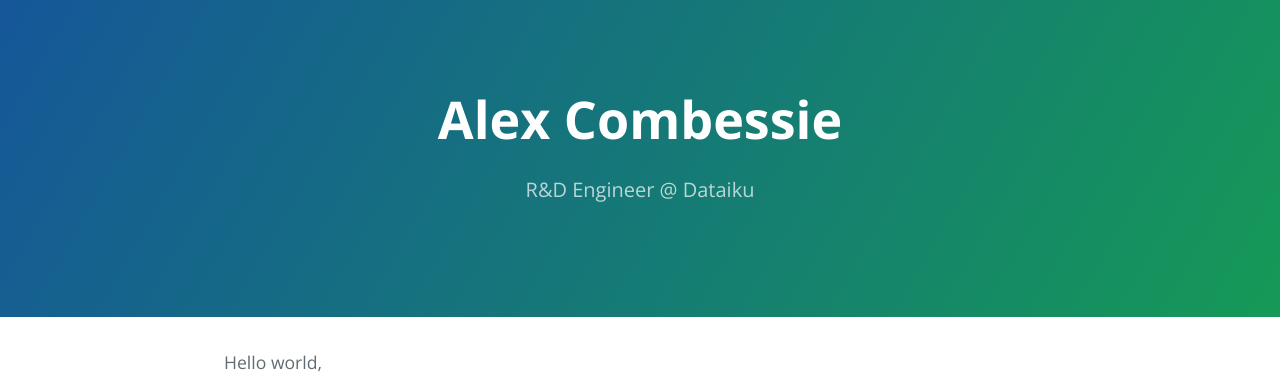
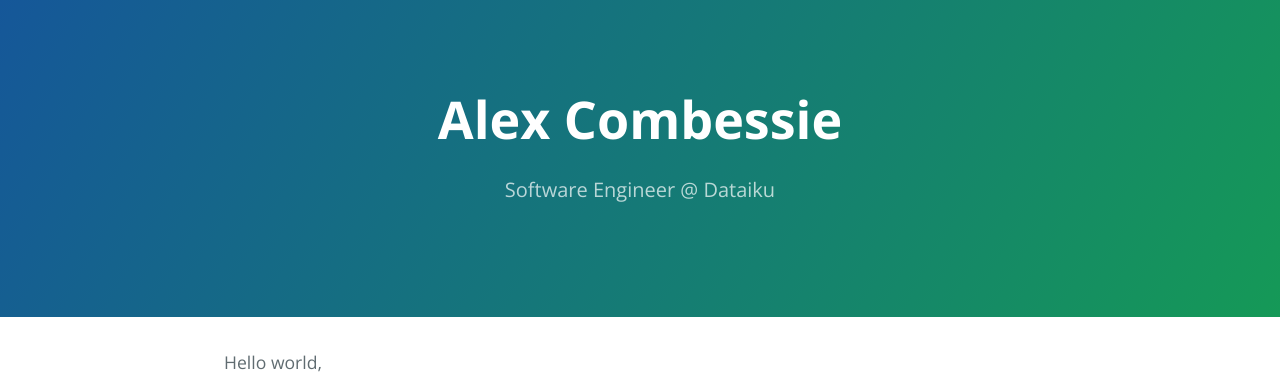
Before and after one commit to alexcombessie/alexcombessie.github.io, a Jekyll site: the page index.html, which Jekyll copies as it is, in a window 1280 px wide. Shown: the top 374 px of the page. Built offline with Jekyll 4.4.1, drawn with Linux system fonts in a browser that asks for light colours.

Commit message:
Update index.html

```diff
--- a/index.html
+++ b/index.html
@@ -12,7 +12,7 @@
   <body>
     <section class="page-header">
       <h1 class="project-name">Alex Combessie</h1>
-      <h2 class="project-tagline">R&D Engineer<a href="https://www.dataiku.com/" style="color: #FFF"> @ Dataiku</a></h2>
+      <h2 class="project-tagline">Software Engineer<a href="https://www.dataiku.com/" style="color: #FFF"> @ Dataiku</a></h2>
     </section>
 
     <section class="main-content">
```
